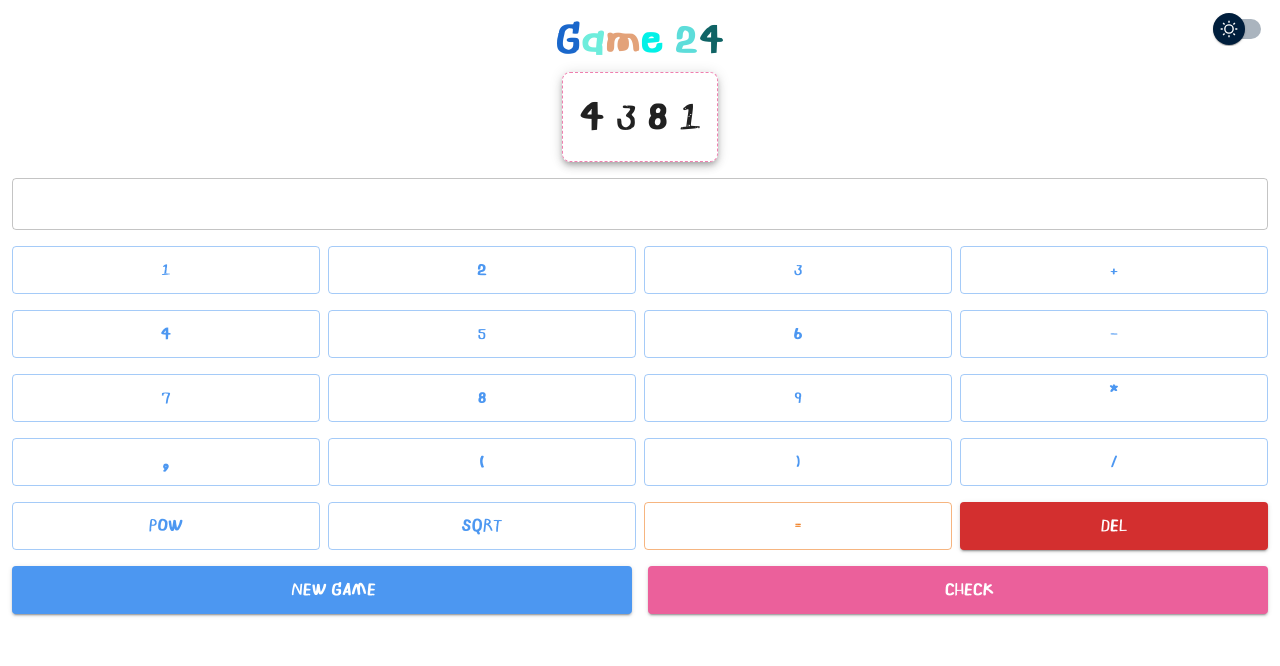
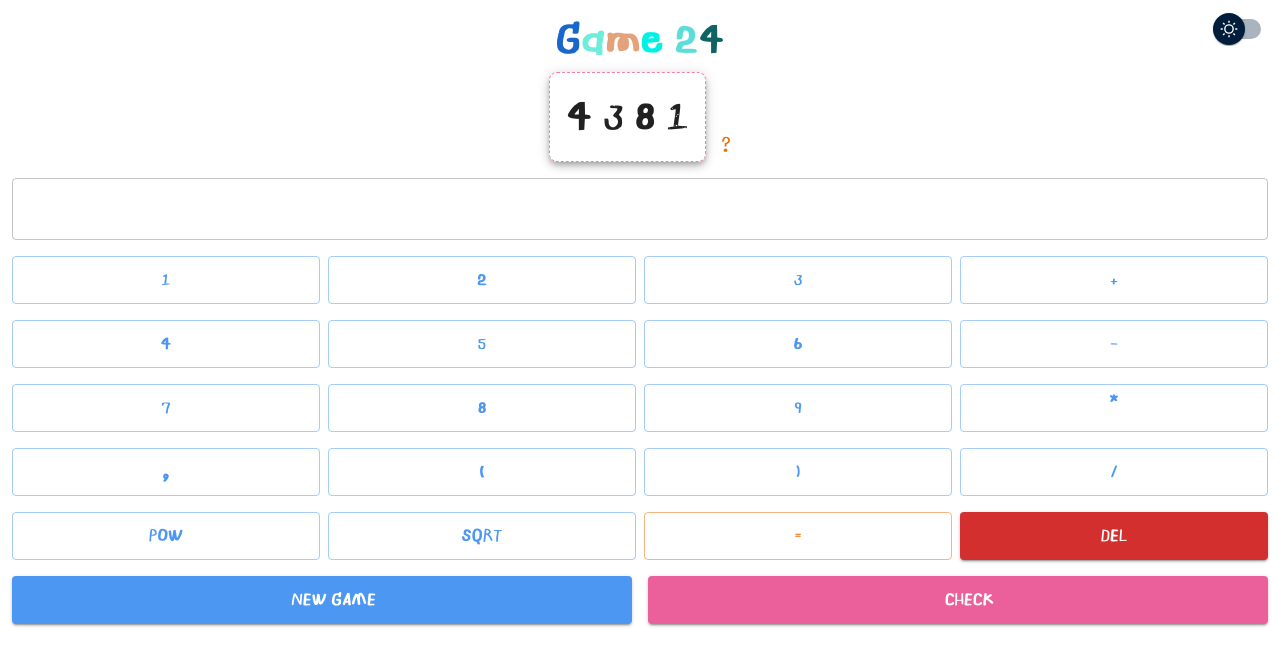
Before and after one commit to jiraporn404/game24, a React (Vite) app: page / in a window 1280 px wide. Shown: the top 666 px of the page. Built offline with nearby package versions, Linux system fonts and the light colour scheme; some icons are missing; a web font is replaced by a local one.

Commit message:
Update isSolvable function

```diff
--- a/package.json
+++ b/package.json
@@ -1,7 +1,7 @@
 {
   "name": "game24",
   "private": true,
-  "version": "0.0.0",
+  "version": "1.0.0",
   "type": "module",
   "scripts": {
     "dev": "vite",
@@ -21,6 +21,7 @@
   },
   "devDependencies": {
     "@eslint/js": "^9.25.0",
+    "@types/lodash": "^4.17.18",
     "@types/react": "^19.1.2",
     "@types/react-dom": "^19.1.2",
     "@vitejs/plugin-react-swc": "^3.9.0",
--- a/src/components/game24.tsx
+++ b/src/components/game24.tsx
@@ -13,7 +13,7 @@ import { evaluate } from "mathjs";
 import { useSnackbar } from "notistack";
 import { useEffect, useRef, useState } from "react";
 import { generateNumbers } from "../utils/random";
-import { isValidate24 } from "../utils/validate";
+import { isSolvable, isValidate24 } from "../utils/validate";
 import NumPad from "./numPad";
 
 const ButtonComponent = ({
@@ -102,6 +102,16 @@ export default function Game24() {
       );
     }
   };
+
+  const handleSolve = () => {
+    const result = isSolvable(numbers);
+    enqueueSnackbar(
+      <span style={{ fontSize: "1.25rem", position: "relative", top: "-8px" }}>
+        {result ? "Solvable!" : "Unsolvable!"}
+      </span>,
+      { variant: result ? "success" : "error" }
+    );
+  };
   const handleButtonClick = (button: string) => {
     closeSnackbar();
     if (button === "DEL") {
@@ -109,7 +119,6 @@ export default function Game24() {
       const afterCursor = expression.slice(cursorPosition);
 
       if (beforeCursor.endsWith("sqrt(") && afterCursor.startsWith(")")) {
-        console.log("beforeCursor", beforeCursor);
         setExpression(beforeCursor.slice(0, -5) + afterCursor.slice(1));
         setCursorPosition(cursorPosition - 5);
       } else if (beforeCursor.endsWith("pow(") && afterCursor.startsWith(")")) {
@@ -197,6 +206,13 @@ export default function Game24() {
         >
           <Typography variant="h3"> {numbers.join("  ")}</Typography>
         </Box>
+        <Typography
+          variant="h6"
+          onClick={handleSolve}
+          color={theme.palette.warning.main}
+        >
+          ?
+        </Typography>
       </Box>
       <TextField
         value={expression}
@@ -216,13 +232,13 @@ export default function Game24() {
         inputRef={textFieldRef}
         sx={{
           "& .MuiInputBase-input": {
-            fontSize: "1.5rem",
+            fontSize: "1.25rem",
             position: "relative",
-            top: "-10px",
+            top: "-5px",
             // textAlign: "center",
           },
         }}
-        size="small"
+        size="medium"
         InputProps={{
           endAdornment: (
             <>
--- a/src/utils/random.ts
+++ b/src/utils/random.ts
@@ -1,12 +1,7 @@
-import { isSolvable } from "./validate";
-
 export const generateNumbers = (): number[] => {
   const numbers = [];
   for (let i = 0; i < 4; i++) {
     numbers.push(Math.floor(Math.random() * 9) + 1);
-  }
-  if (!isSolvable(numbers)) {
-    return generateNumbers();
   }
   return numbers;
 };
```
Also changed, not shown: 1 other file (tests, documents, lock files or other folders).
